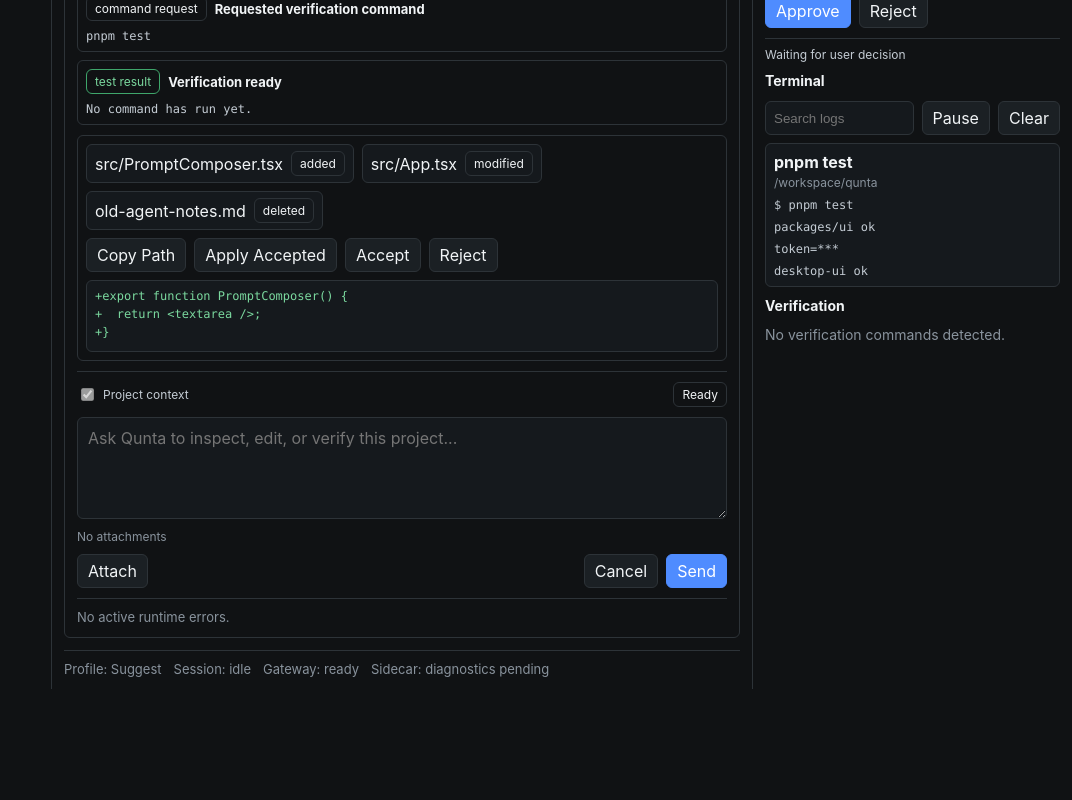
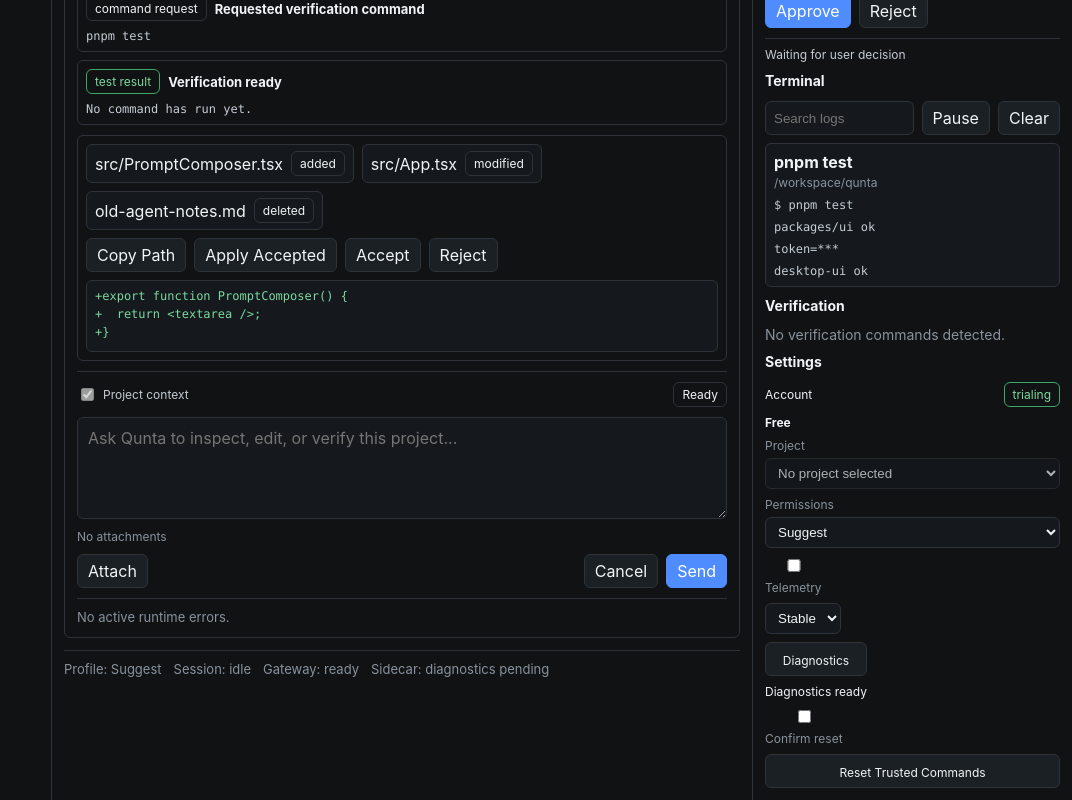
Before and after one commit to bestmaa/qunta, a React (Vite) app in the folder apps/desktop-ui/: page / in a window 1280 px wide. Shown: the part 311-1111 px from the top of the page, without its empty margins (208-1280 px from the left). Before the commit the page ends 1000 px from the top, so only its background shows below. Built offline with nearby package versions, Linux system fonts and the light colour scheme.

Commit message:
Add desktop settings UI

```diff
--- a/apps/desktop-ui/src/DetailsPanels.tsx
+++ b/apps/desktop-ui/src/DetailsPanels.tsx
@@ -10,6 +10,7 @@ import {
 } from "./desktop-commands.js";
 import { GitCheckpointView } from "./GitCheckpointView.js";
 import { mockTerminalGroups } from "./mock-data.js";
+import { SettingsPanel } from "./SettingsPanel.js";
 import { TerminalLogPanel } from "./TerminalLogPanel.js";
 import { VerificationCommands } from "./VerificationCommands.js";
 
@@ -119,6 +120,9 @@ export function DetailsPanels({ project, workspaceSummary }: DetailsPanelsProps)
       <Panel heading="Verification">
         <VerificationCommands commands={workspaceSummary?.testCommands ?? []} cwd={project?.path} />
       </Panel>
+      <Panel heading="Settings">
+        <SettingsPanel project={project} />
+      </Panel>
     </div>
   );
 }
--- /dev/null
+++ b/apps/desktop-ui/src/SettingsPanel.tsx
@@ -0,0 +1,142 @@
+import { Button, StatusBadge } from "@qunta/ui";
+import { useEffect, useState } from "react";
+
+import type { DesktopProjectMetadata } from "./desktop-commands.js";
+
+type ApprovalMode = "auto_edit" | "controlled_full" | "suggest";
+type UpdateChannel = "beta" | "stable";
+
+interface LocalSettings {
+  readonly approvalMode: ApprovalMode;
+  readonly telemetryEnabled: boolean;
+  readonly trustedCommandsCleared: boolean;
+  readonly updateChannel: UpdateChannel;
+}
+
+interface CloudSettings {
+  readonly accountStatus: "active" | "trialing";
+  readonly planName: string;
+}
+
+const settingsKey = "qunta.desktopSettings";
+
+const defaultLocalSettings: LocalSettings = {
+  approvalMode: "suggest",
+  telemetryEnabled: false,
+  trustedCommandsCleared: false,
+  updateChannel: "stable"
+};
+
+const cloudSettings: CloudSettings = {
+  accountStatus: "trialing",
+  planName: "Free"
+};
+
+export interface SettingsPanelProps {
+  readonly project: DesktopProjectMetadata | null;
+}
+
+export function SettingsPanel({ project }: SettingsPanelProps) {
+  const [settings, setSettings] = useState<LocalSettings>(defaultLocalSettings);
+  const [confirmDanger, setConfirmDanger] = useState(false);
+  const [diagnosticState, setDiagnosticState] = useState("Diagnostics ready");
+
+  useEffect(() => {
+    setSettings(readLocalSettings());
+  }, []);
+
+  function saveSettings(nextSettings: LocalSettings) {
+    setSettings(nextSettings);
+    localStorage.setItem(settingsKey, JSON.stringify(nextSettings));
+  }
+
+  return (
+    <div className="settings-panel">
+      <section>
+        <div className="settings-row">
+          <span>Account</span>
+          <StatusBadge tone="success">{cloudSettings.accountStatus}</StatusBadge>
+        </div>
+        <strong>{cloudSettings.planName}</strong>
+      </section>
+      <section>
+        <label>
+          Project
+          <select disabled={!project} value={project?.id ?? "none"}>
+            <option value={project?.id ?? "none"}>{project?.name ?? "No project selected"}</option>
+          </select>
+        </label>
+      </section>
+      <section>
+        <label>
+          Permissions
+          <select
+            onChange={(event) =>
+              saveSettings({ ...settings, approvalMode: event.target.value as ApprovalMode })
+            }
+            value={settings.approvalMode}
+          >
+            <option value="suggest">Suggest</option>
+            <option value="auto_edit">Auto edit</option>
+            <option value="controlled_full">Controlled full</option>
+          </select>
+        </label>
+      </section>
+      <section className="settings-row">
+        <label className="settings-toggle">
+          <input
+            checked={settings.telemetryEnabled}
+            onChange={(event) =>
+              saveSettings({ ...settings, telemetryEnabled: event.target.checked })
+            }
+            type="checkbox"
+          />
+          Telemetry
+        </label>
+        <select
+          onChange={(event) =>
+            saveSettings({ ...settings, updateChannel: event.target.value as UpdateChannel })
+          }
+          value={settings.updateChannel}
+        >
+          <option value="stable">Stable</option>
+          <option value="beta">Beta</option>
+        </select>
+      </section>
+      <section className="settings-row">
+        <Button onClick={() => setDiagnosticState("Diagnostics bundle staged")} size="sm">
+          Diagnostics
+        </Button>
+        <span>{diagnosticState}</span>
+      </section>
+      <section>
+        <label className="settings-toggle">
+          <input
+            checked={confirmDanger}
+            onChange={(event) => setConfirmDanger(event.target.checked)}
+            type="checkbox"
+          />
+          Confirm reset
+        </label>
+        <Button
+          disabled={!confirmDanger}
+          onClick={() =>
+            saveSettings({ ...settings, trustedCommandsCleared: true })
+          }
+          size="sm"
+          tone="danger"
+        >
+          Reset Trusted Commands
+        </Button>
+      </section>
+    </div>
+  );
+}
+
+function readLocalSettings(): LocalSettings {
+  try {
+    return { ...defaultLocalSettings, ...JSON.parse(localStorage.getItem(settingsKey) ?? "{}") };
+  } catch {
+    return defaultLocalSettings;
+  }
+}
--- a/apps/desktop-ui/src/styles.css
+++ b/apps/desktop-ui/src/styles.css
@@ -528,3 +528,39 @@ button {
   font-size: 12px;
   overflow-wrap: anywhere;
 }
+
+.settings-panel,
+.settings-panel section {
+  display: grid;
+  gap: 8px;
+}
+
+.settings-row,
+.settings-toggle {
+  align-items: center;
+  display: flex;
+  gap: 8px;
+  justify-content: space-between;
+}
+
+.settings-panel label {
+  color: #89939d;
+  display: grid;
+  font-size: 12px;
+  gap: 5px;
+}
+
+.settings-panel select {
+  background: #15191d;
+  border: 1px solid #2d3338;
+  border-radius: 6px;
+  color: #f1f4f6;
+  max-width: 100%;
+  padding: 6px 8px;
+}
+
+.settings-panel strong,
+.settings-panel span {
+  font-size: 12px;
+  overflow-wrap: anywhere;
+}
```
Also changed, not shown: 2 other files (tests, documents, lock files or other folders).
